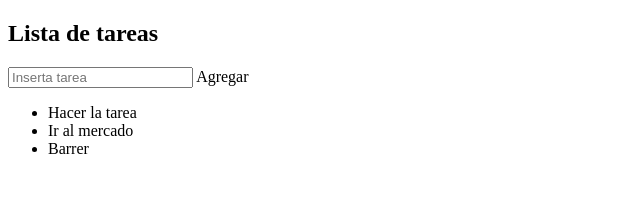
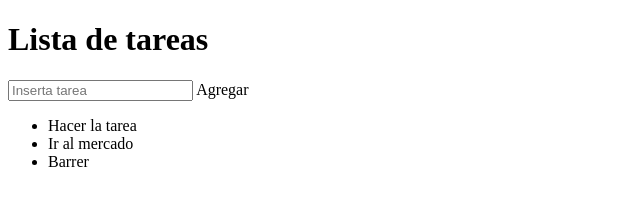
Before and after one commit to dpalominom/utel-todo-list, a plain HTML site: page index.html in a window 1280 px wide. Shown: the whole page, without its empty margins (0-640 px from the left). Drawn offline with Linux system fonts and the light colour scheme.

Commit message:
Cambio de h2 por h1 para titulo mas grande

```diff
--- a/index.html
+++ b/index.html
@@ -6,7 +6,7 @@
 <body>
 
   <div id="myDIV" class="header">
-    <h2>Lista de tareas</h2>
+    <h1>Lista de tareas</h1>
     <input type="text" id="myInput" placeholder="Inserta tarea">
     <span onclick="newElement()" class="addBtn">Agregar</span>
   </div>
```
